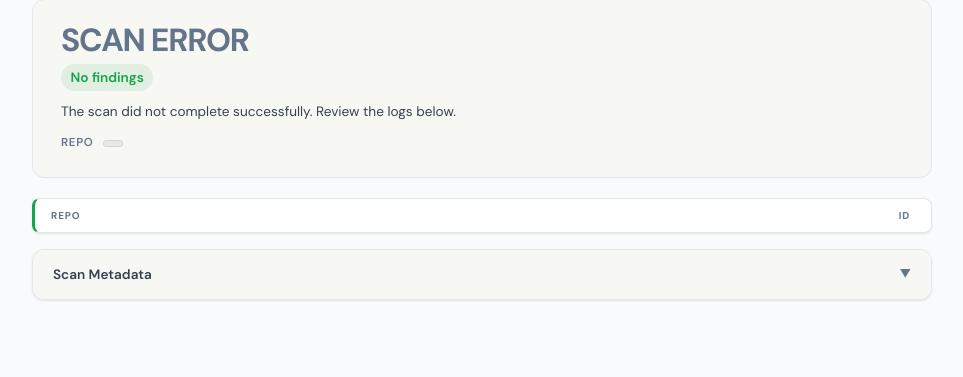
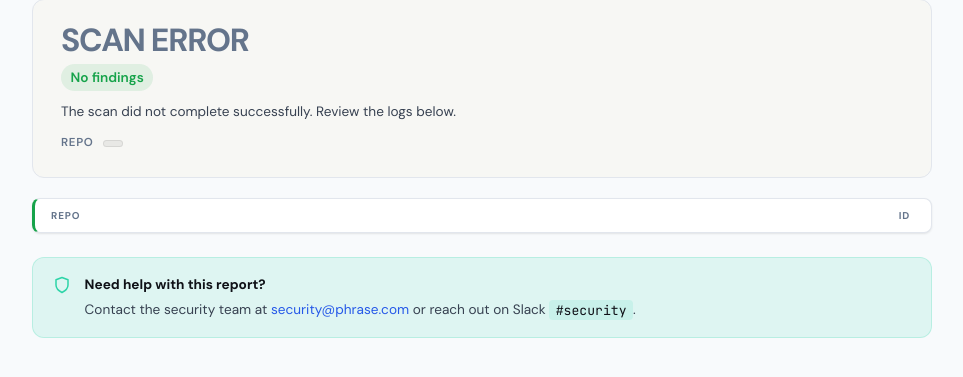
Before and after one commit to Phrase-Sandbox/davidayo-sec-scan-test, a Python web app: template src/security_scanner/tokens/templates/portal_scan_detail.html in a window 1280 px wide. Shown: the part 203-580 px from the top of the page, without its empty margins (158-1121 px from the left). Run offline with Jinja, Linux system fonts and the light colour scheme; the template is opened without the code that fills it, so the values that code supplies are empty.

Commit message:
update templates

```diff
--- a/src/security_scanner/tokens/templates/portal_scan_detail.html
+++ b/src/security_scanner/tokens/templates/portal_scan_detail.html
@@ -332,36 +332,6 @@
 </div>
 {% endif %}
 
-{# ── Collapsible: Scan Metadata ── #}
-<div class="collapse-section">
-  <button class="collapse-trigger" aria-expanded="false"
-          onclick="toggleCollapse(this, 'meta-body')">
-    <span>Scan Metadata</span>
-    <span class="ct-icon">▼</span>
-  </button>
-  <div class="collapse-body" id="meta-body">
-    <dl class="dl-two-col">
-      <dt>Repo</dt>
-      <dd>{{ scan.repo_url }}</dd>
-      <dt>Provider</dt>
-      <dd>{{ scan.provider or "—" }}</dd>
-      <dt>Model</dt>
-      <dd class="mono" style="font-size:0.82rem;">{{ scan.model or "—" }}</dd>
-      <dt>Started</dt>
-      <dd>{{ scan.started_at.strftime("%Y-%m-%d %H:%M UTC") if scan.started_at else "—" }}</dd>
-      <dt>Finished</dt>
-      <dd>{{ scan.finished_at.strftime("%Y-%m-%d %H:%M UTC") if scan.finished_at else "—" }}</dd>
-      <dt>Scan ID</dt>
-      <dd class="mono" style="font-size:0.78rem;">{{ scan.scan_id }}</dd>
-      <dt>Status</dt>
-      <dd>
-        {% if scan.status == "ok" %}<span class="pill pill-ok">ok</span>
-        {% else %}<span class="pill pill-fail">{{ scan.status }}</span>{% endif %}
-      </dd>
-    </dl>
-  </div>
-</div>
-
 {# ── Collapsible: LLM Usage ── #}
 {% if usage %}
 <div class="collapse-section">
@@ -442,6 +412,18 @@
 </div>
 {% endif %}
 
+<div class="security-contact">
+  <div class="sc-icon">
+    <svg width="18" height="18" viewBox="0 0 24 24" fill="none" stroke="currentColor" stroke-width="2" stroke-linecap="round" stroke-linejoin="round">
+      <path d="M12 22s8-4 8-10V5l-8-3-8 3v7c0 6 8 10 8 10z"/>
+    </svg>
+  </div>
+  <div>
+    <div class="sc-title">Need help with this report?</div>
+    <div class="sc-body">Contact the security team at <a href="mailto:security@phrase.com">security@phrase.com</a> or reach out on Slack <code>#security</code>.</div>
+  </div>
+</div>
+
 <script>
 function toggleCollapse(btn, bodyId) {
   var body = document.getElementById(bodyId);
```
Also changed, not shown: src/security_scanner/tokens/templates/portal_report_detail.html (+12 -0 lines).
